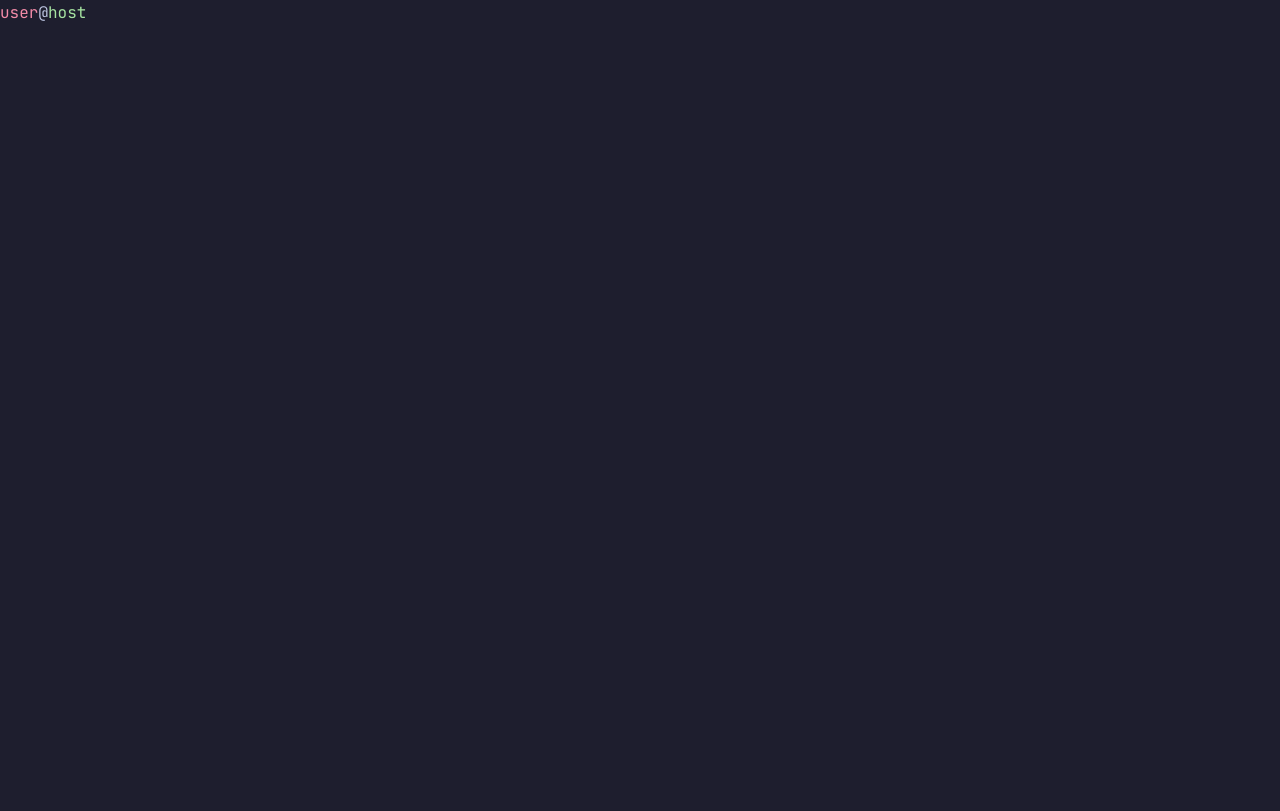
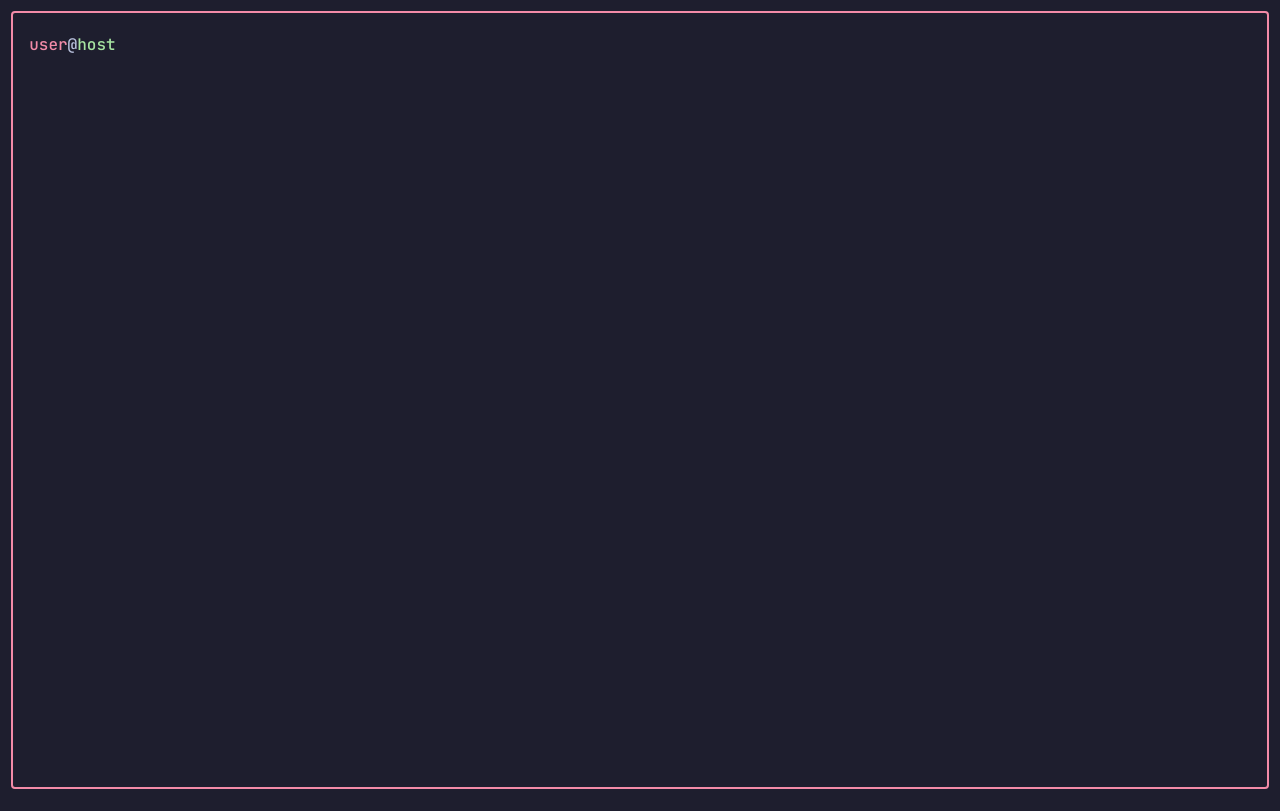
Before and after one commit to itsdevdeepak/terminal, a React (Vite) app: page / in a window 1280 px wide. Built offline with nearby package versions, Linux system fonts and the light colour scheme.

Commit message:
fix: fixed scrolling margin issue

```diff
--- a/src/components/Prompt.tsx
+++ b/src/components/Prompt.tsx
@@ -1,4 +1,4 @@
-import React, { Dispatch, RefObject, SetStateAction } from "react";
+import React, { Dispatch, RefObject, SetStateAction, useEffect } from "react";
 import styled from "styled-components";
 import PS1 from "./PS1";
 
@@ -14,7 +14,6 @@ type HistoryHook = [string[], Dispatch<SetStateAction<string[]>>];
 type PromptProps = {
   inputRef: RefObject<HTMLInputElement>;
   historyHook: HistoryHook;
-  screenRef: RefObject<HTMLDivElement>;
 };
 
 const Input = styled.input`
@@ -25,6 +24,10 @@ const Input = styled.input`
 `;
 
 const Prompt = ({ inputRef, historyHook }: PromptProps) => {
+  const [history] = historyHook;
+  useEffect(() => {
+    inputRef.current?.scrollIntoView({ behavior: "auto", block: "end" });
+  }, [history, inputRef]);
   return (
     <form
       onSubmit={(e) => {
@@ -33,8 +36,6 @@ const Prompt = ({ inputRef, historyHook }: PromptProps) => {
         const formData = new FormData(e.target as HTMLFormElement);
         const command = formData.get("prompt")?.toString() ?? " ";
         inputRef.current.value = "";
-        // TODO: Chhange Scroll Options
-        inputRef.current.scrollIntoView();
         runCommand(command, historyHook);
       }}
     >
--- a/src/components/Screen.tsx
+++ b/src/components/Screen.tsx
@@ -1,18 +1,12 @@
-import React, { Dispatch, RefObject, SetStateAction } from "react";
+import React, { Dispatch, SetStateAction } from "react";
 import PS1 from "./PS1";
 
 type HistoryHook = [string[], Dispatch<SetStateAction<string[]>>];
 
-const Screen = ({
-  historyHook,
-  screenRef,
-}: {
-  historyHook: HistoryHook;
-  screenRef: RefObject<HTMLDivElement>;
-}) => {
+const Screen = ({ historyHook }: { historyHook: HistoryHook }) => {
   const history = historyHook[0];
   return (
-    <div ref={screenRef}>
+    <div>
       {history.map((item, idx) => (
         <div key={idx}>
           <PS1 />
--- a/src/components/Terminal.tsx
+++ b/src/components/Terminal.tsx
@@ -4,7 +4,13 @@ import Screen from "./Screen";
 import styled from "styled-components";
 
 const TerminalContainer = styled.div`
-  height: 100vh;
+  height: calc(100vh - 0.7rem * 2);
+  margin: 0.7rem;
+  padding: 1.15rem 1rem;
+  border: 2px solid ${({ theme }: { theme: Theme }) => theme.red};
+  border-radius: 4px;
+  display: block;
+  overflow-y: auto;
 `;
 
 const setFocus = (ref: RefObject<HTMLInputElement>): void => {
@@ -13,19 +19,14 @@ const setFocus = (ref: RefObject<HTMLInputElement>): void => {
 
 const Terminal = () => {
   const inputRef = useRef<HTMLInputElement>(null);
-  const screenRef = useRef<HTMLDivElement>(null);
   const [history, setHistory] = useState<string[]>([]);
 
   useEffect(() => setFocus(inputRef), []);
 
   return (
     <TerminalContainer onClick={() => setFocus(inputRef)}>
-      <Screen screenRef={screenRef} historyHook={[history, setHistory]} />
-      <Prompt
-        inputRef={inputRef}
-        screenRef={screenRef}
-        historyHook={[history, setHistory]}
-      />
+      <Screen historyHook={[history, setHistory]} />
+      <Prompt inputRef={inputRef} historyHook={[history, setHistory]} />
     </TerminalContainer>
   );
 };
--- a/src/components/styles/GlobalStyle.tsx
+++ b/src/components/styles/GlobalStyle.tsx
@@ -39,6 +39,10 @@ const GlobalStyle = createGlobalStyle`
     height: 100vh;
     overflow: hidden;
   }
+
+  p,a {
+    font-weight: 500;
+  }
 `;
 
 export default GlobalStyle;
```
